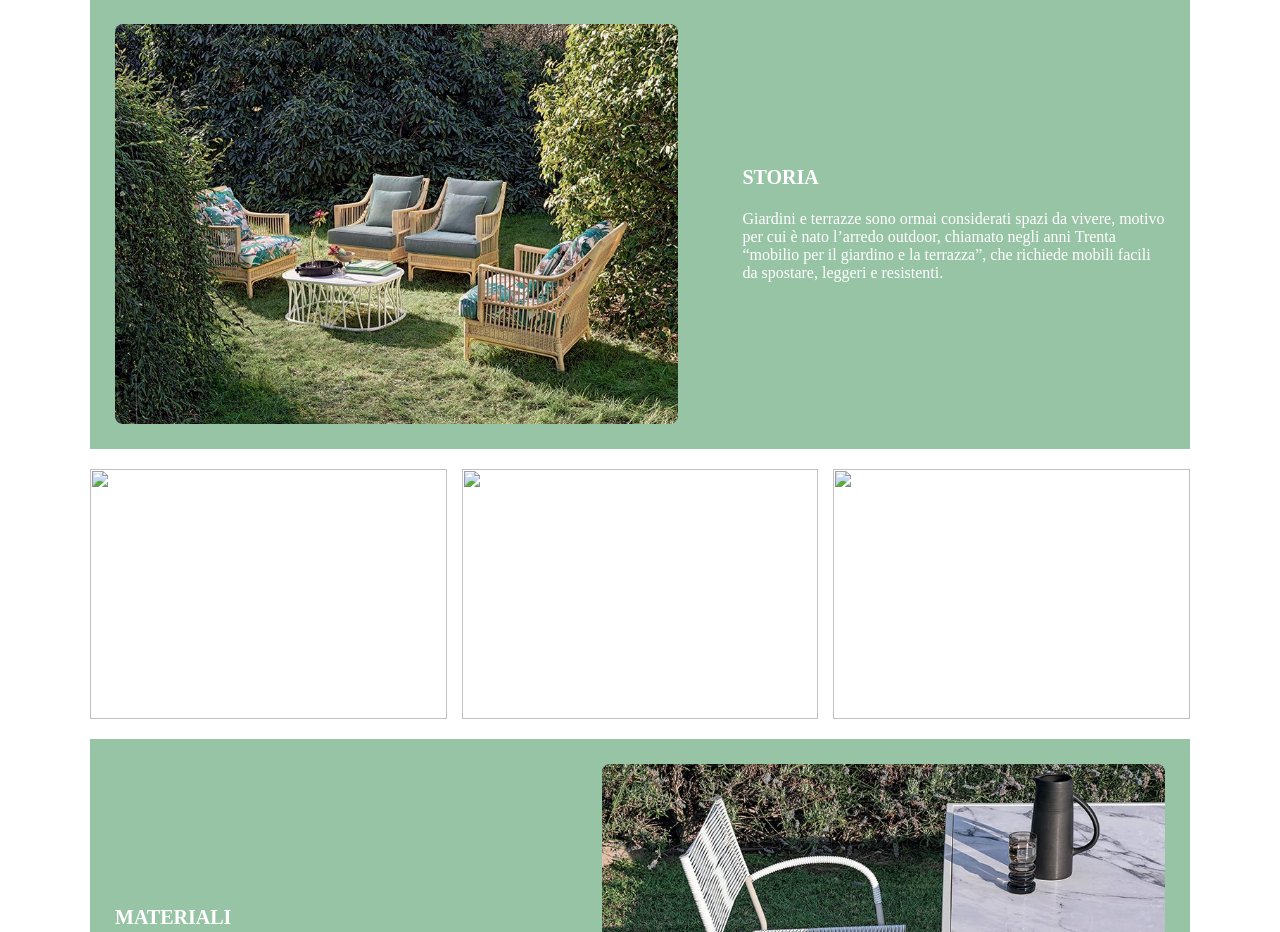
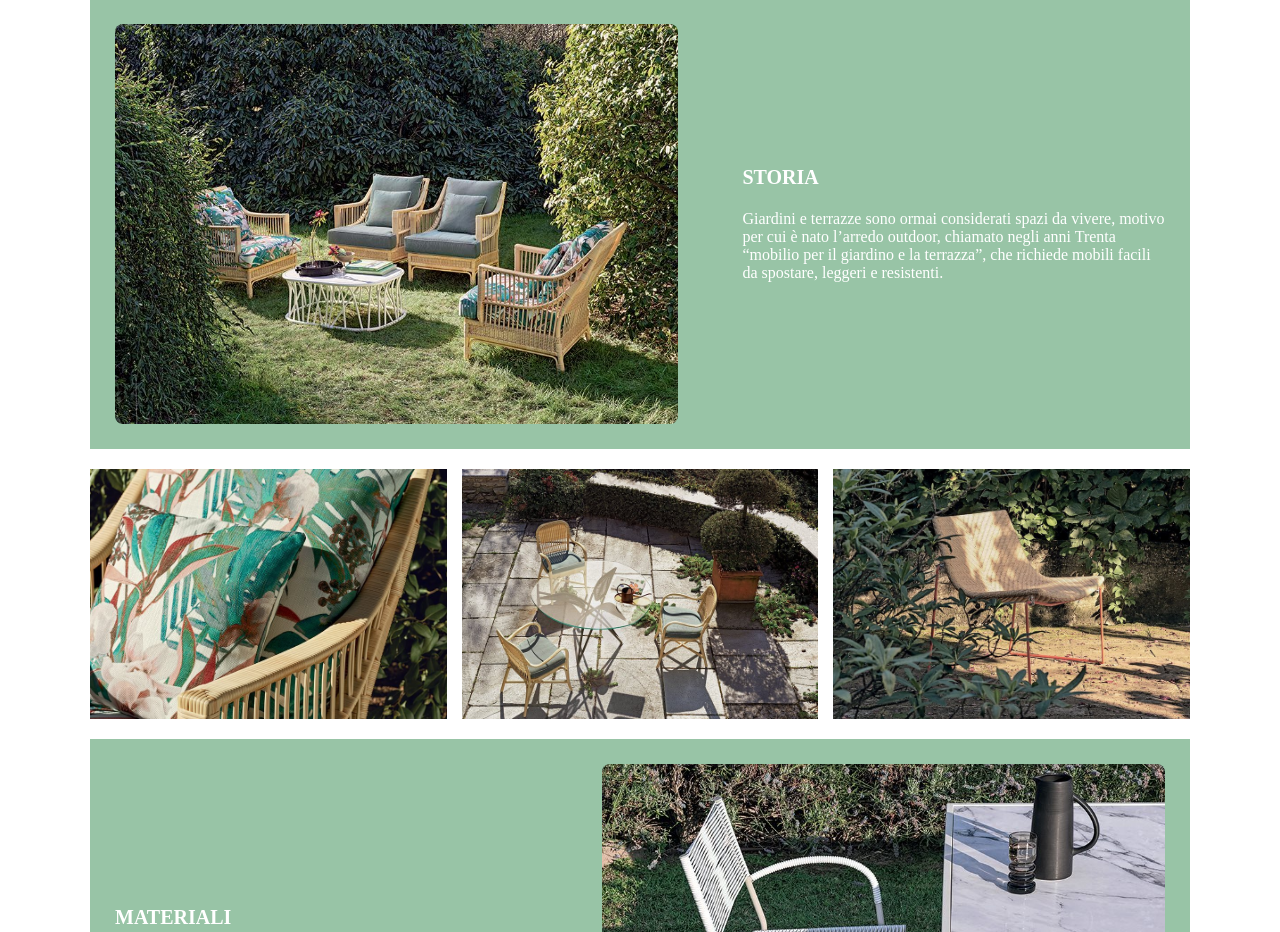
Before and after one commit to Yild480/esercizio3, a plain HTML site: page index.html in a window 1280 px wide. Shown: the part 168-1100 px from the top of the page. Drawn offline with Linux system fonts and the light colour scheme; the site is published under a folder, as on GitHub Pages, so addresses that start at the root find nothing.

Commit message:
Update index.html

```diff
--- a/index.html
+++ b/index.html
@@ -38,13 +38,13 @@
 
                 <section class="card">      <!--section, elementi collegati tra di loro-->
                     <div>   <!--div, non lascia uno spazio serve a raggrupare elementi-->
-                        <img src="/img/gruppo1.jpg" alt="">
+                        <img src="img/gruppo1.jpg" alt="">
                     </div>
                      <div>
-                        <img src="/img/gruppo2.jpg" alt="">
+                        <img src="img/gruppo2.jpg" alt="">
                     </div>
                      <div>
-                        <img src="/img/gruppo3.jpg" alt="">
+                        <img src="img/gruppo3.jpg" alt="">
                     </div>
                 </section>
 
```
